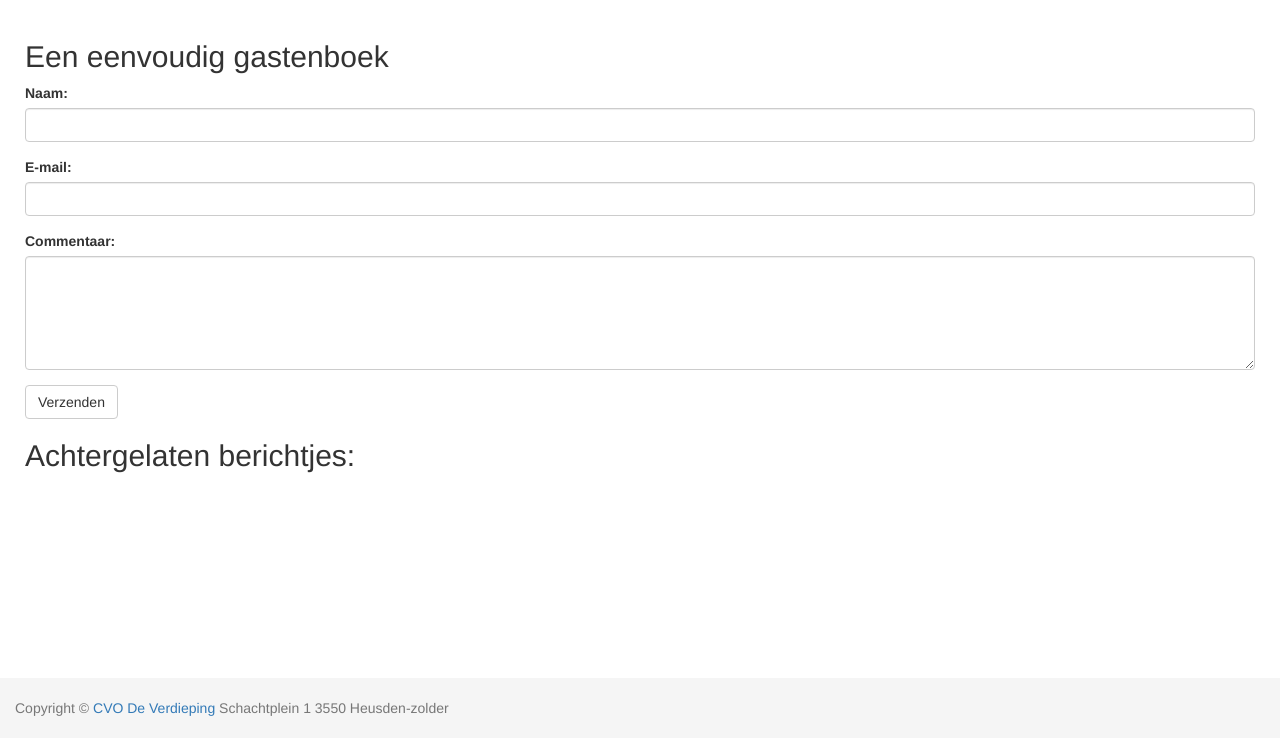
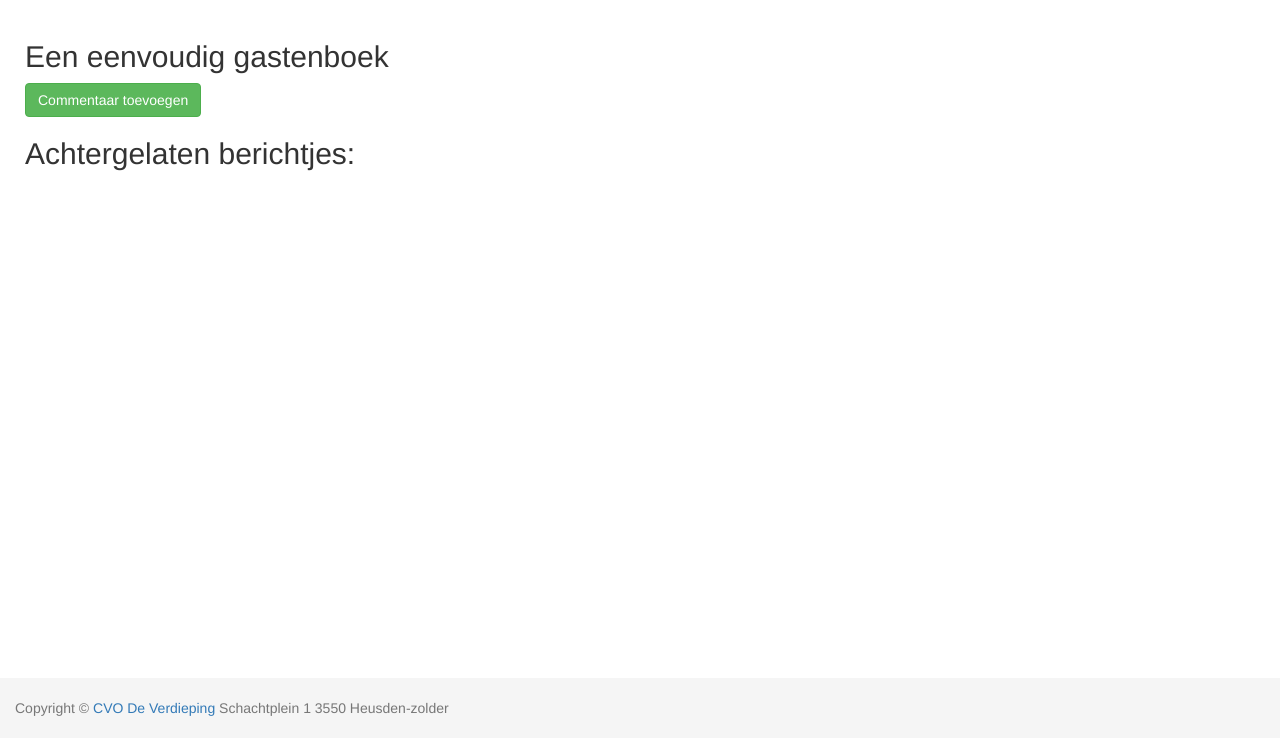
Before and after one commit to Yves-T/phpShopping, a PHP site: page /gastenboek.php in a window 1280 px wide. Shown: the part 62-800 px from the top of the page. Run offline with PHP 8.4, Linux system fonts and the light colour scheme; style sheets or scripts are compiled from the project's sources; some libraries are stand-ins or nearby versions.

Commit message:
Add toggle comment form functionality

```diff
--- a/gastenboek.php
+++ b/gastenboek.php
@@ -30,9 +30,13 @@ if ($_SERVER['REQUEST_METHOD'] === 'POST') {
 }
 
 ?>
-<div class="container">
+<div ng-app="shoppingApp">
+    <div class="container" ng-controller="shoppingController as shopping">
         <h2>Een eenvoudig gastenboek</h2>
-            <form method="post">
+        <div>
+            <button class="btn btn-success" ng-click="shopping.toggleForm()">{{shopping.toggleText}}</button>
+        </div>
+        <form method="post" ng-show="shopping.showForm">
             <div class="form-group">
                 <label for="naam">Naam:</label>
                 <input id="naam" name="naam" type="text" class="form-control"/>
@@ -57,8 +61,9 @@ if ($_SERVER['REQUEST_METHOD'] === 'POST') {
         </form>
 
 
+        <h2>Achtergelaten berichtjes:</h2>
 
-            <h2>Achtergelaten berichtjes:</h2>
+        <script src="js/commentScript.js"></script>
 
 
         <?php
@@ -69,6 +74,7 @@ if ($_SERVER['REQUEST_METHOD'] === 'POST') {
         ?>
 
     </div>
+</div>
 <?php
 
 include 'includes/html_stop_inc.php';
--- a/includes/html_start_inc.php
+++ b/includes/html_start_inc.php
@@ -7,6 +7,7 @@
     <script src="https://ajax.googleapis.com/ajax/libs/jquery/2.1.4/jquery.min.js"></script>
     <script src="https://maxcdn.bootstrapcdn.com/bootstrap/3.3.6/js/bootstrap.min.js"></script>
     <script src="lib/ckeditor/ckeditor.js"></script>
+    <script src="https://ajax.googleapis.com/ajax/libs/angularjs/1.4.2/angular.min.js"></script>
     <link rel="stylesheet" href="css/style.min.css">
 </head>
 <body>
--- /dev/null
+++ b/js/commentScript.js
@@ -0,0 +1,19 @@
+var app = angular.module('shoppingApp', []);
+app.controller('shoppingController', function () {
+
+    var hiddenFormText = 'Commentaar toevoegen';
+    var showFormFormText = 'Commentaar toevoegen verbergen';
+    this.showForm = false;
+    this.toggleText = 'Commentaar toevoegen';
+
+    this.toggleForm = function () {
+        this.showForm = !this.showForm;
+        if (this.showForm) {
+            this.toggleText = showFormFormText;
+        } else {
+            this.toggleText = hiddenFormText;
+        }
+
+    };
+
+});
```
Lines whose indentation alone changed are shown as unchanged.
